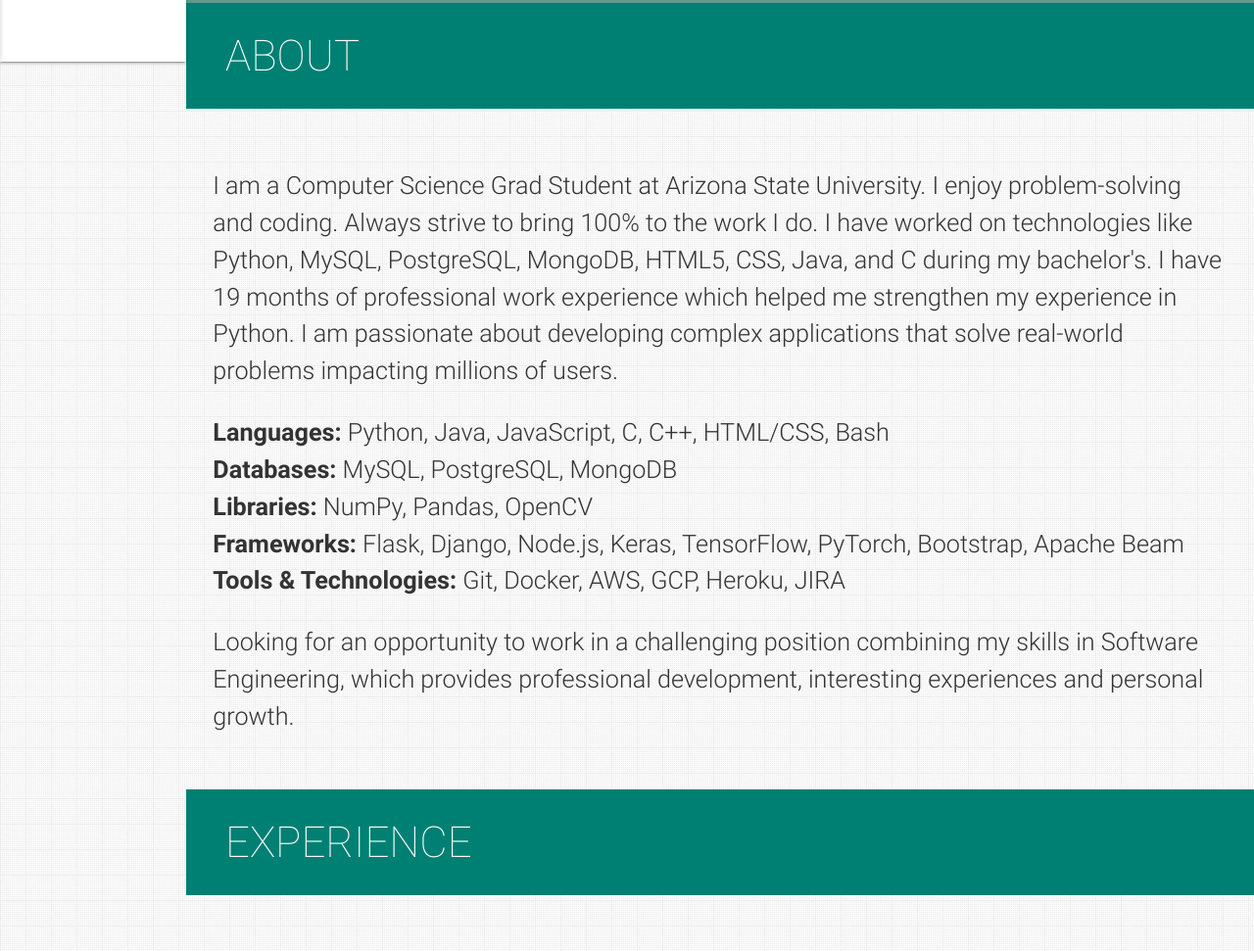
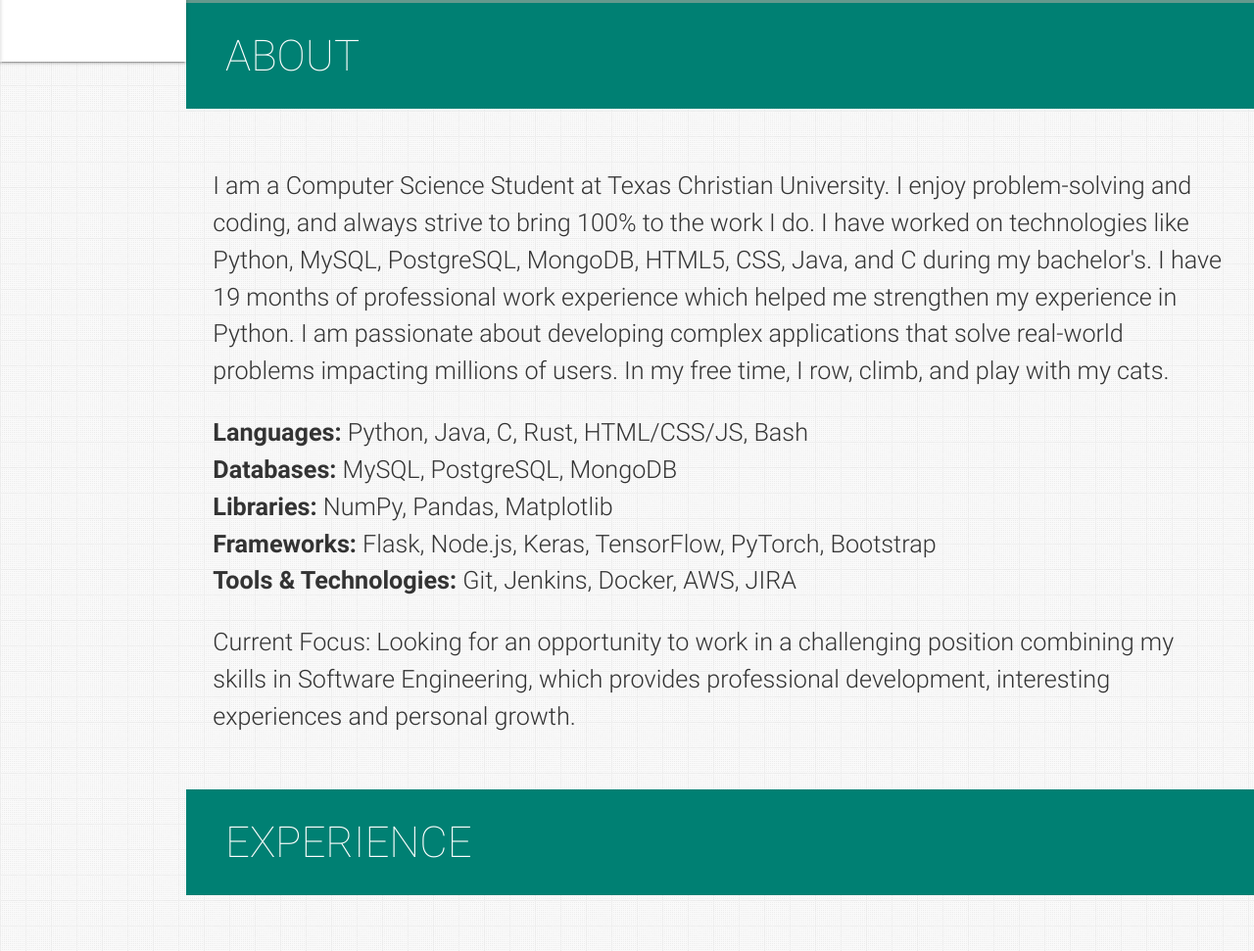
Before and after one commit to jhmejia/new, a plain HTML site: page index.html in a window 1280 px wide. Shown: the part 797-1768 px from the top of the page at 98% size. Drawn offline with nearby package versions, Linux system fonts and the light colour scheme.

Commit message:
Update index.html

```diff
--- a/index.html
+++ b/index.html
@@ -259,19 +259,21 @@
           </h2>
         </blockquote> -->
         <p>
-          I am a Computer Science Grad Student at Arizona State University. I enjoy problem-solving and coding. Always strive to bring 100% to the work I do.
+          I am a Computer Science Student at Texas Christian University. I enjoy problem-solving and coding, and always strive to bring 100% to the work I do.
 
           I have worked on technologies like Python, MySQL, PostgreSQL, MongoDB, HTML5, CSS, Java, and C during my bachelor's. I have 19 months of professional work experience which helped me strengthen my experience in Python.
 
           I am passionate about developing complex applications that solve real-world problems impacting millions of users.
+
+          In my free time, I row, climb, and play with my cats.
         </p>
         <p>
           <ul>
-            <li><b>Languages:</b> Python, Java, JavaScript, C, C++, HTML/CSS, Bash</li>
+            <li><b>Languages:</b> Python, Java, C, Rust, HTML/CSS/JS, Bash</li>
             <li><b>Databases:</b> MySQL, PostgreSQL, MongoDB</li>
-            <li><b>Libraries:</b> NumPy, Pandas, OpenCV</li>
-            <li><b>Frameworks:</b> Flask, Django, Node.js, Keras, TensorFlow, PyTorch, Bootstrap, Apache Beam</li>
-            <li><b>Tools & Technologies:</b> Git, Docker, AWS, GCP, Heroku, JIRA</li>
+            <li><b>Libraries:</b> NumPy, Pandas, Matplotlib</li>
+            <li><b>Frameworks:</b> Flask, Node.js, Keras, TensorFlow, PyTorch, Bootstrap</li>
+            <li><b>Tools & Technologies:</b> Git, Jenkins, Docker, AWS, JIRA</li>
           </ul>
 
         </p>
@@ -281,7 +283,7 @@
           Detail-oriented Software Developer with professional experience in Backend Development, Machine Learning, Computer Vision. I am adept in Python, Django, Flask, SQL, Machine Learning, Computer Vision.
         </p> -->
         <p>
-          Looking for an opportunity to work in a challenging position combining my skills in Software Engineering, which provides professional development, interesting experiences and personal growth.
+          Current Focus: Looking for an opportunity to work in a challenging position combining my skills in Software Engineering, which provides professional development, interesting experiences and personal growth.
         </p>
         <!-- <p>
           Another Paragraph
```
